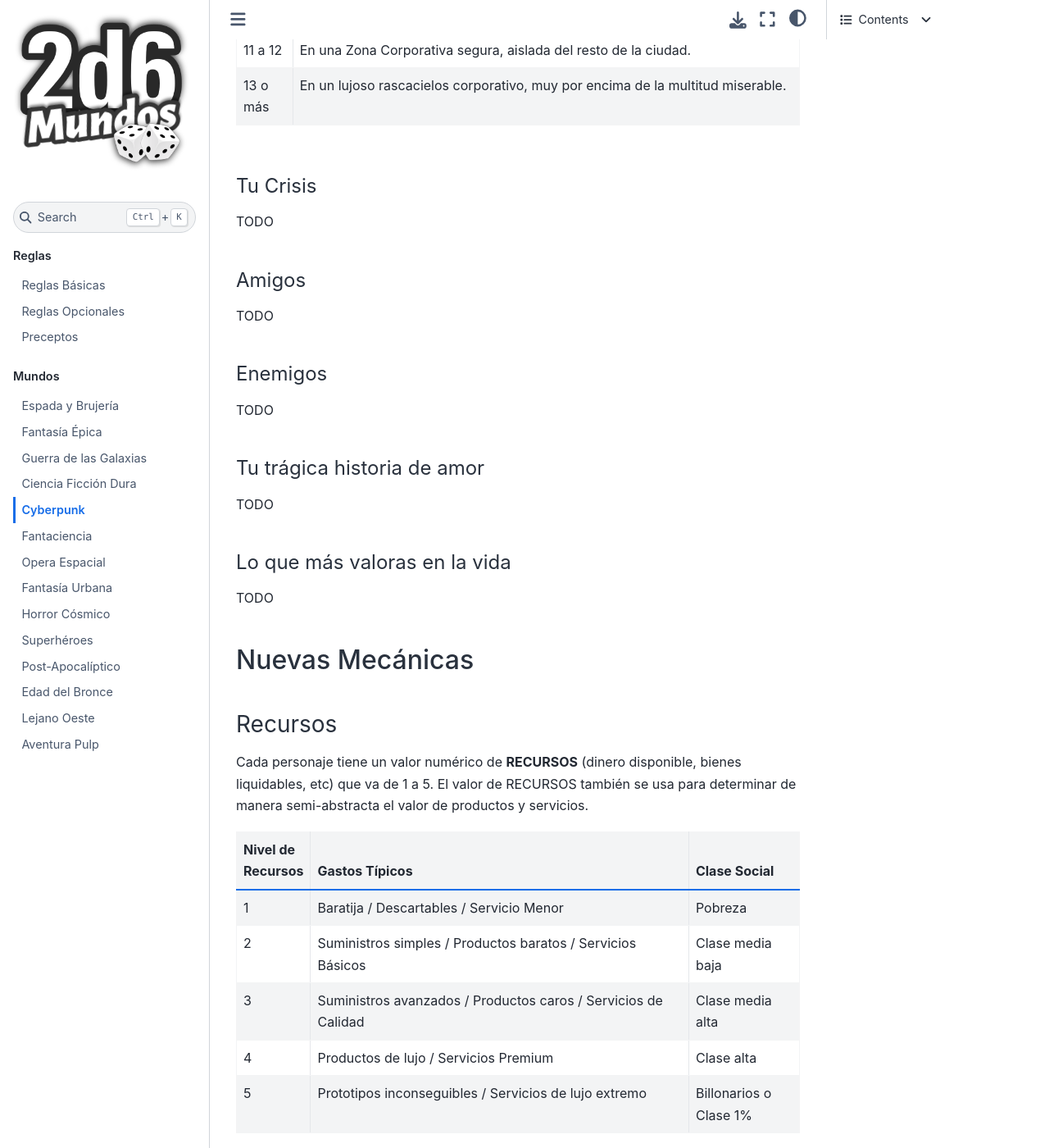
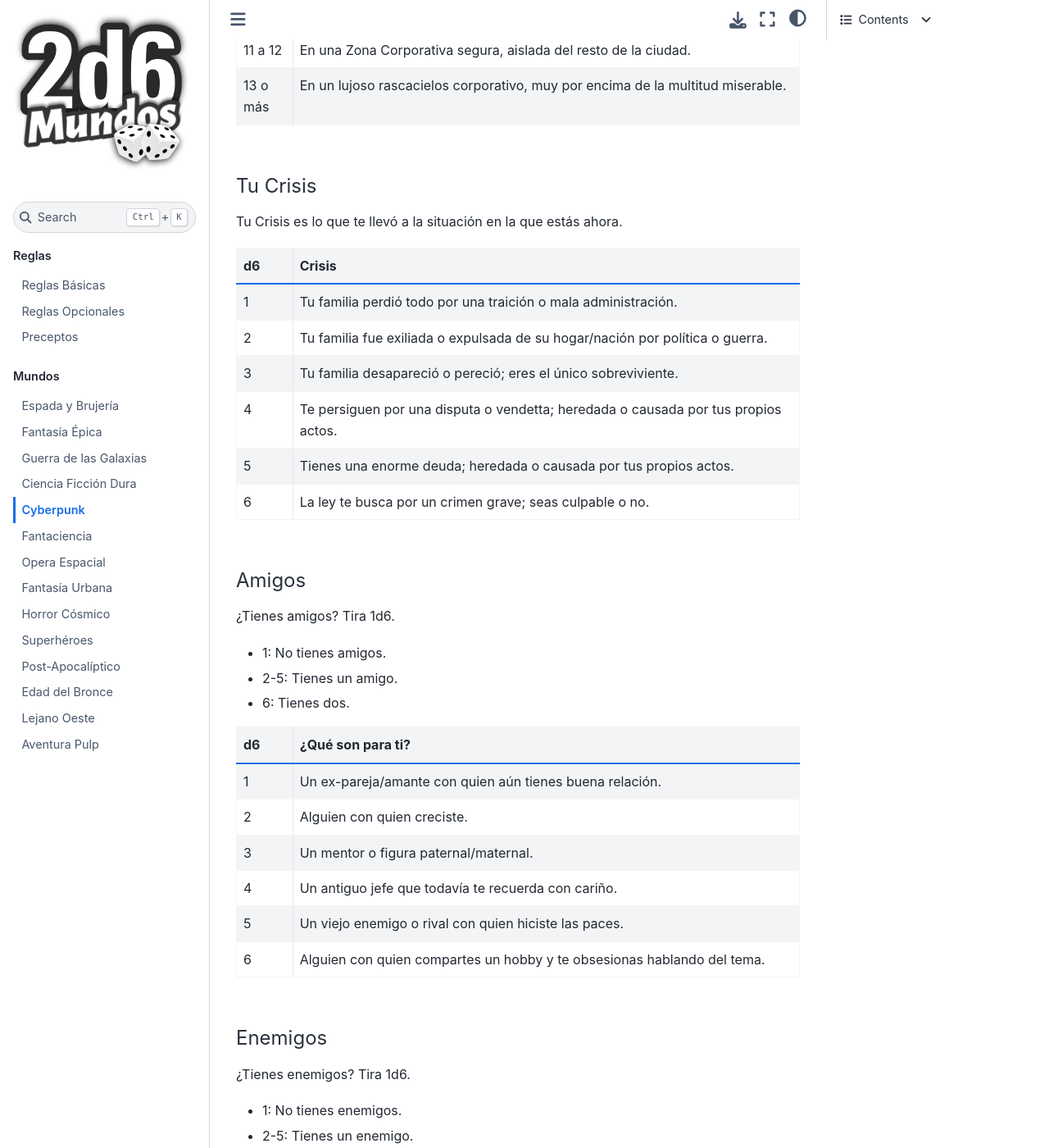
Before and after one commit to TaTooKa/2d6Mundos, a Sphinx documentation site: the page built from docs/source/pages/worlds/cyberpunk.rst, in a window 1280 px wide and 1400 px high, scrolled down 14944 px. Shown: the whole window at 82% size. Built offline with Sphinx 7.4.7 and the Sphinx Book theme 1.1.4, drawn with Linux system fonts in a browser that asks for light colours; some web fonts are replaced; cross-references to code outside the pages are shown as plain code; some of the changed text lies outside the part shown.

Commit message:
add more tables
Co-authored-by: Copilot <copilot@github.com>

```diff
--- a/docs/source/pages/worlds/cyberpunk.rst
+++ b/docs/source/pages/worlds/cyberpunk.rst
@@ -365,27 +365,94 @@ Tira "`d6 - d6`", y aplícaselo al resultado de la tabla anterior, luego consult
 Tu Crisis
 ~~~~~~~~~
 
-TODO
+Tu Crisis es lo que te llevó a la situación en la que estás ahora.
+
+.. csv-table::
+   :widths: 10, 90
+   :header: "d6", "Crisis"
+
+   "1", "Tu familia perdió todo por una traición o mala administración."
+   "2", "Tu familia fue exiliada o expulsada de su hogar/nación por política o guerra."
+   "3", "Tu familia desapareció o pereció; eres el único sobreviviente."
+   "4", "Te persiguen por una disputa o vendetta; heredada o causada por tus propios actos."
+   "5", "Tienes una enorme deuda; heredada o causada por tus propios actos."
+   "6", "La ley te busca por un crimen grave; seas culpable o no."
 
 Amigos
 ~~~~~~
 
-TODO
+¿Tienes amigos? Tira 1d6.
+
+* 1: No tienes amigos.
+* 2-5: Tienes un amigo.
+* 6: Tienes dos.
+
+.. csv-table::
+   :widths: 10, 90
+   :header: "d6", "¿Qué son para ti?"
+
+   "1", "Un ex-pareja/amante con quien aún tienes buena relación."
+   "2", "Alguien con quien creciste."
+   "3", "Un mentor o figura paternal/maternal."
+   "4", "Un antiguo jefe que todavía te recuerda con cariño."
+   "5", "Un viejo enemigo o rival con quien hiciste las paces."
+   "6", "Alguien con quien compartes un hobby y te obsesionas hablando del tema."
 
 Enemigos
 ~~~~~~~~
 
-TODO
+¿Tienes enemigos? Tira 1d6.
+
+* 1: No tienes enemigos.
+* 2-5: Tienes un enemigo.
+* 6: Tienes dos.
+
+.. csv-table::
+   :widths: 10, 90
+   :header: "d6", "¿Qué son para ti?"
+
+   "1", "Un antiguo amigo o amante."
+   "2", "Un enemigo de tu infancia/adolescencia."
+   "3", "Un viejo jefe que te traicionó."
+   "4", "Uno de tus familiares."
+   "5", "Un antiguo socio o compañero de trabajo."
+   "6", "Una figura misteriosa. Ni siquiera sabes que existe."
 
 Tu trágica historia de amor
 ~~~~~~~~~~~~~~~~~~~~~~~~~~~
 
-TODO
+Tu *Romance Trágico* es el que te arrancó el corazón.
+
+.. csv-table::
+   :widths: 10, 90
+   :header: "d6", "Trágica Historia de Amor"
+
+   "1", "Tu amante murió, ya sea por accidente o asesinato."
+   "2", "Tu amante desapareció misteriosamente."
+   "3", "Una meta personal o una vendetta se interpuso entre ustedes."
+   "4", "Tu amante fue encarcelado o exiliado."
+   "5", "Tu amante te dejó por otra persona."
+   "6", "Tu amante enloqueció o se convirtió en un ciberpsicópata."
 
 Lo que más valoras en la vida
 ~~~~~~~~~~~~~~~~~~~~~~~~~~~~~
 
-TODO
+.. csv-table::
+   :widths: 10, 5, 85
+   :header: "d6", "d6", "Lo que más valoras en la vida"
+
+   "1 a 3",  "1", "Dinero"
+   "", "2", "Honor"
+   "", "3", "Tu palabra"
+   "", "4", "Honestidad"
+   "", "5", "Conocimiento"
+   "", "6", "Ley y orden"
+   "4 a 6",  "1", "Venganza"
+   "", "2", "Amor"
+   "", "3", "Poder"
+   "", "4", "Familia"
+   "", "5", "Amistad"
+   "", "6", "Proteger a los débiles"
 
 Nuevas Mecánicas
 ----------------
```
